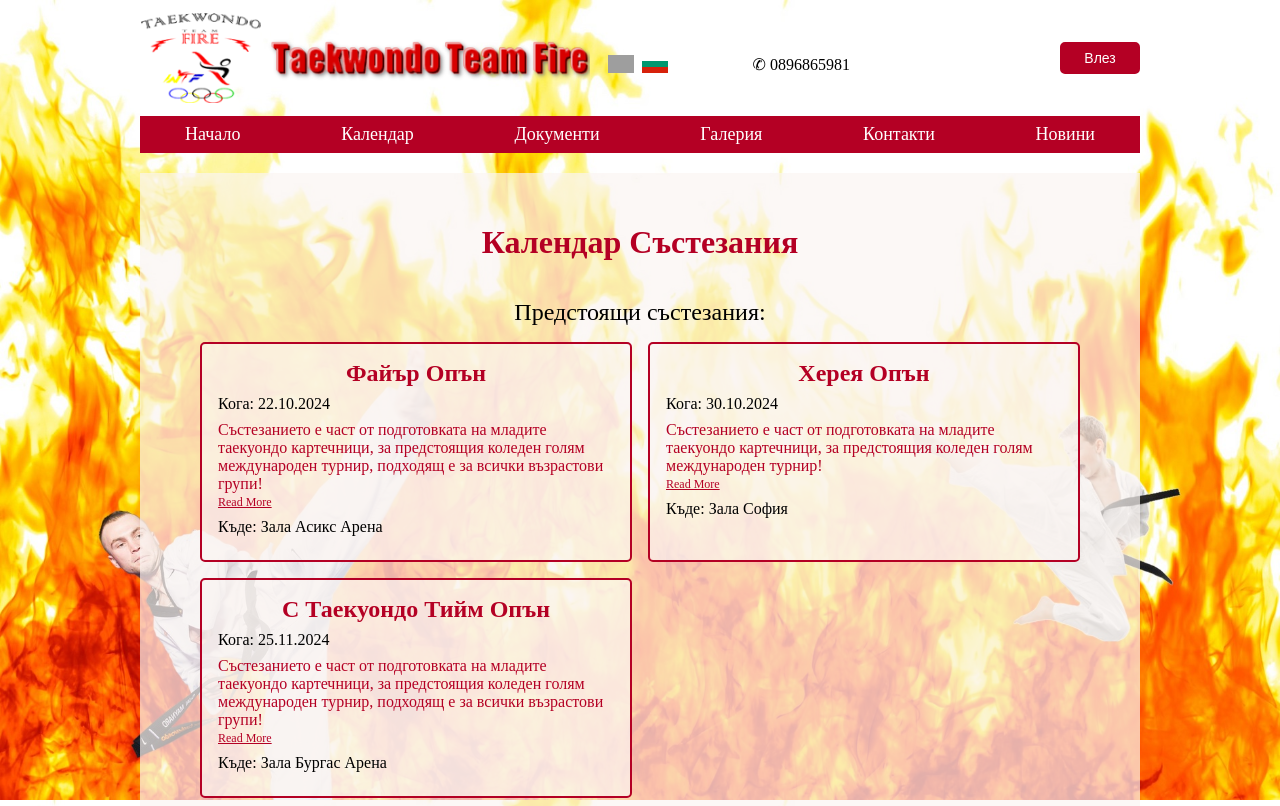
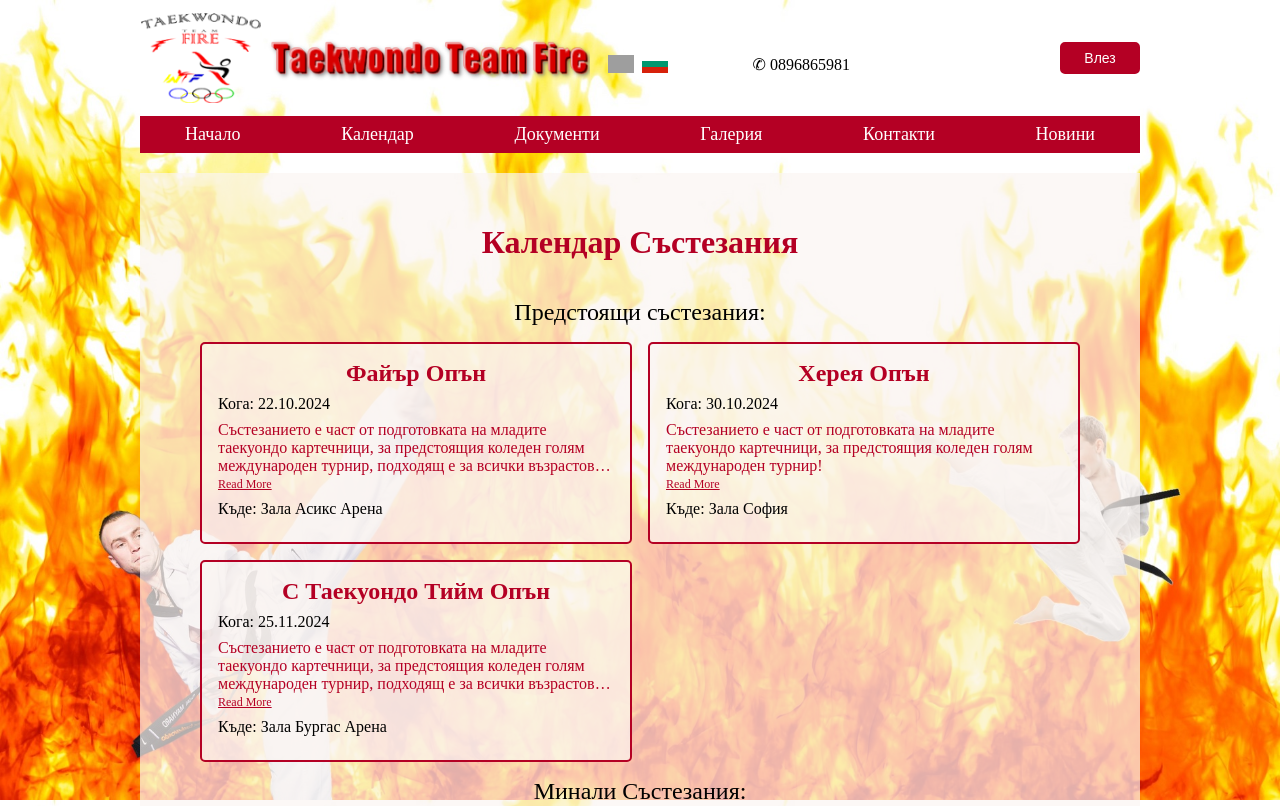
Before and after one commit to GreeningSiren/fire-ipc, a React (Vite) app: page /calendar in a window 1280 px wide. Shown: the top 806 px of the page. Built offline with nearby package versions, Linux system fonts and the light colour scheme; no server answers; grey boxes are pictures that could not be loaded.

Commit message:
left banner

```diff
--- a/src/components/Competition/css/Competition.css
+++ b/src/components/Competition/css/Competition.css
@@ -25,7 +25,7 @@
 
 .competition-info {
     display: -webkit-box;
-    -webkit-line-clamp: 4;
+    -webkit-line-clamp: 3;
     -webkit-box-orient: vertical;
     overflow: hidden;
     text-overflow: ellipsis;
--- a/src/components/TopBaner/css/TopBaner.css
+++ b/src/components/TopBaner/css/TopBaner.css
@@ -74,6 +74,6 @@
         margin-left: auto;
         margin-top: unset;
         align-self: flex-end;
-        text-align: left;
+        text-align: end;
     }
 }
```
